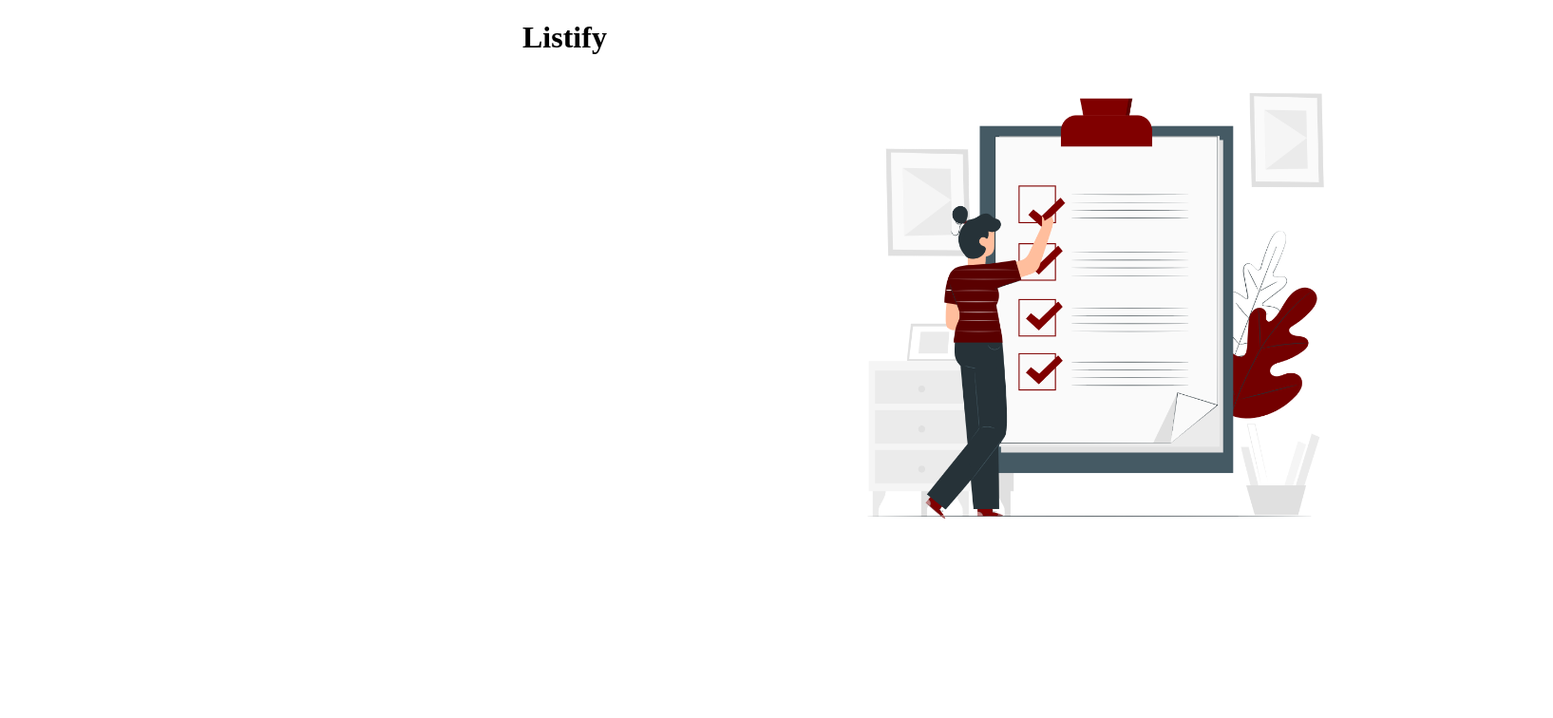
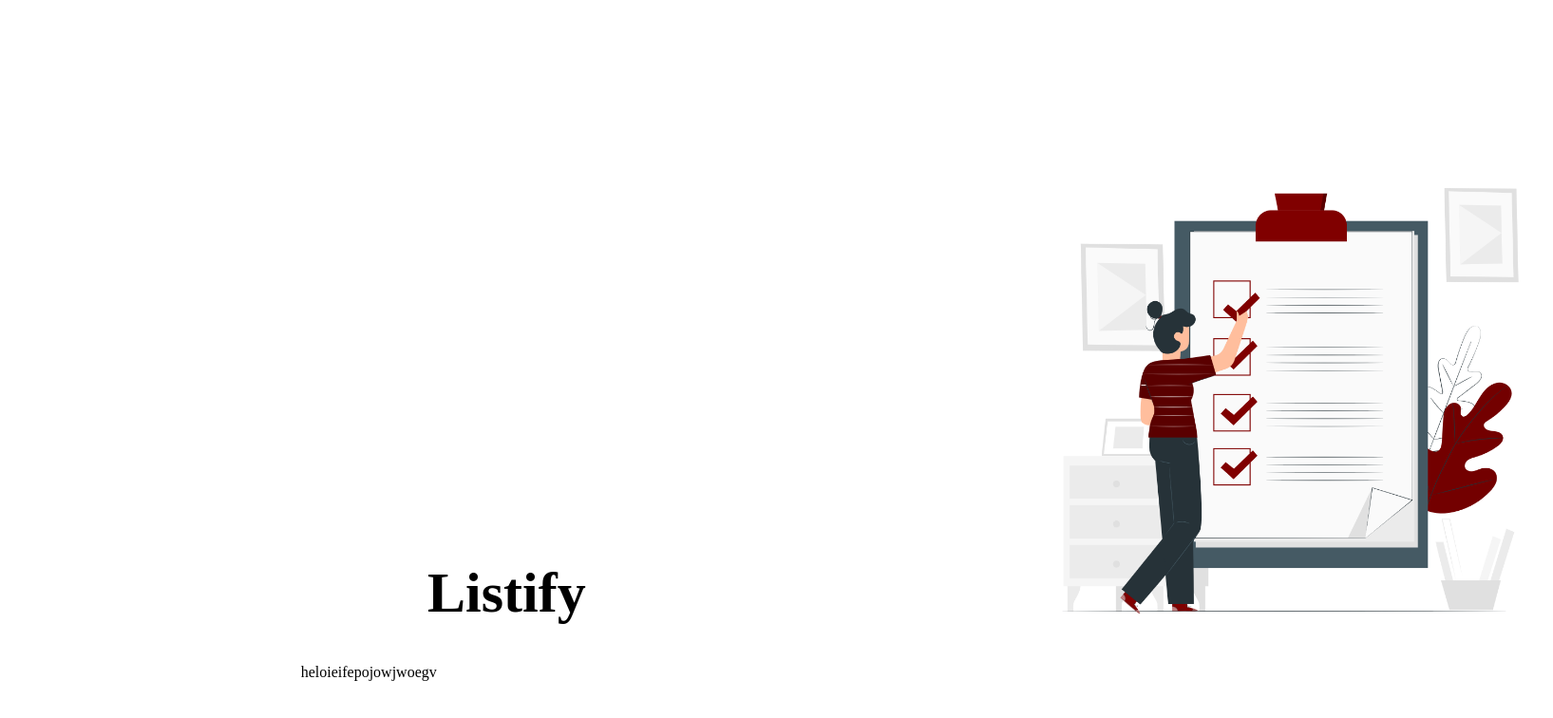
Before and after one commit to AditiNaldurgkar/listify, a React app: page / in a window 1280 px wide. Shown: the whole page at 95% size, 1635 px wide, since content can reach past the window. Built offline with nearby package versions, Linux system fonts and the light colour scheme.

Commit message:
changes in flex

```diff
--- a/src/home/home.css
+++ b/src/home/home.css
@@ -1,19 +1,21 @@
 .homebody{
     display: flex;
     margin: 0px;
-    flex-direction: row;
+    flex-direction: column;
+    align-items: center;
     padding: 0px;
     width: 100vh;
 }
-.hometext{
 
-}
 .main-heading{
     text-align: center;
+    position: relative;
+    left:80%;
+    font-size: 60px;
 }
 .img1{
     height: 550px;
-   top:50px;
+   top:150px;
     position: relative;
-    left:110%;
+    left:120%;
 }
--- a/src/home/home.js
+++ b/src/home/home.js
@@ -3,8 +3,9 @@ import icon1 from "./icon1.png"
 function Home(){
     return <div className="homebody">
         <img src={icon1} className="img1"></img>
-        <div className="hometext">
+        <div>
         <h1 className="main-heading">Listify</h1>
+        heloieifepojowjwoegv
         </div>
     </div>
 }
```
